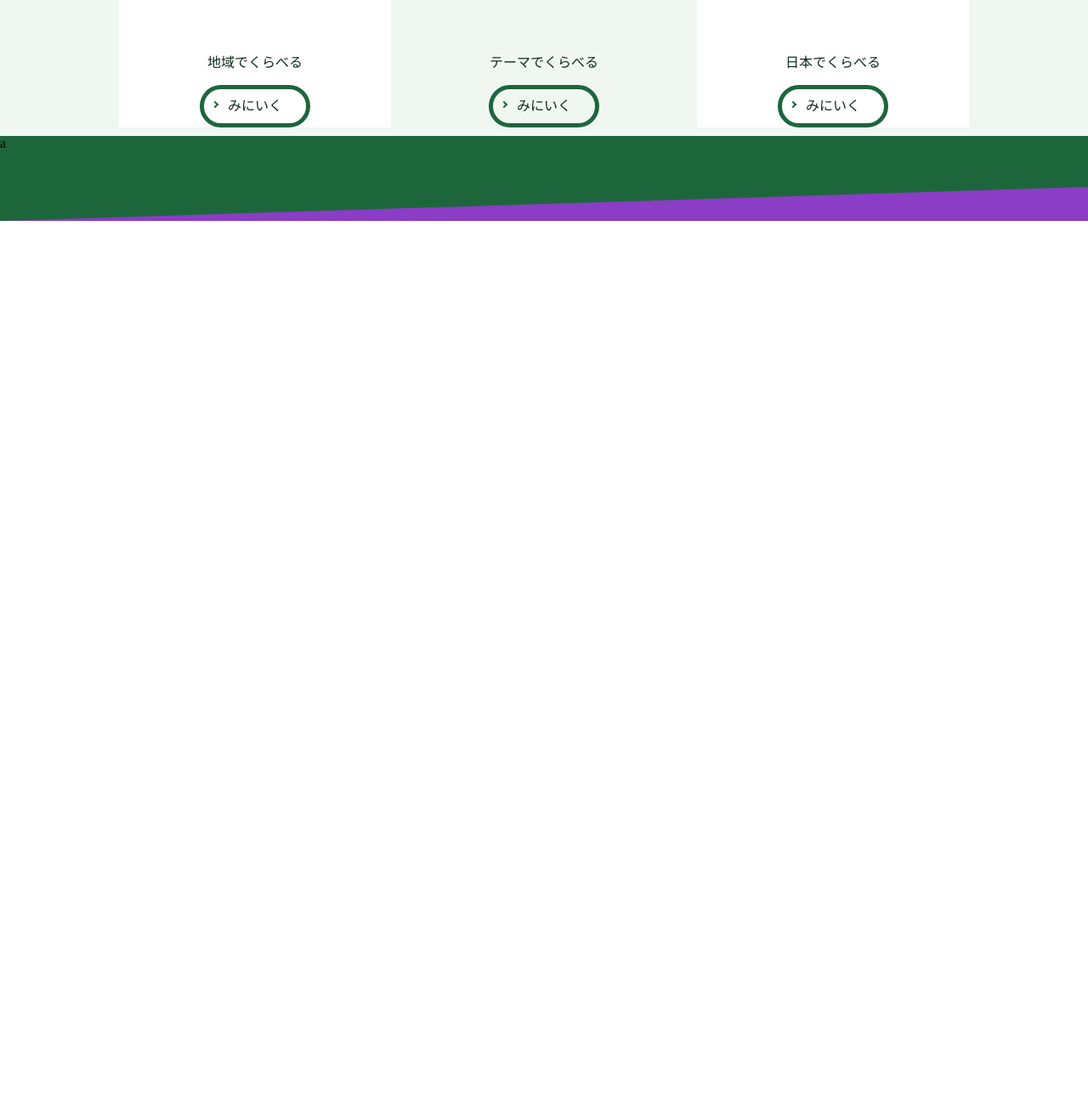
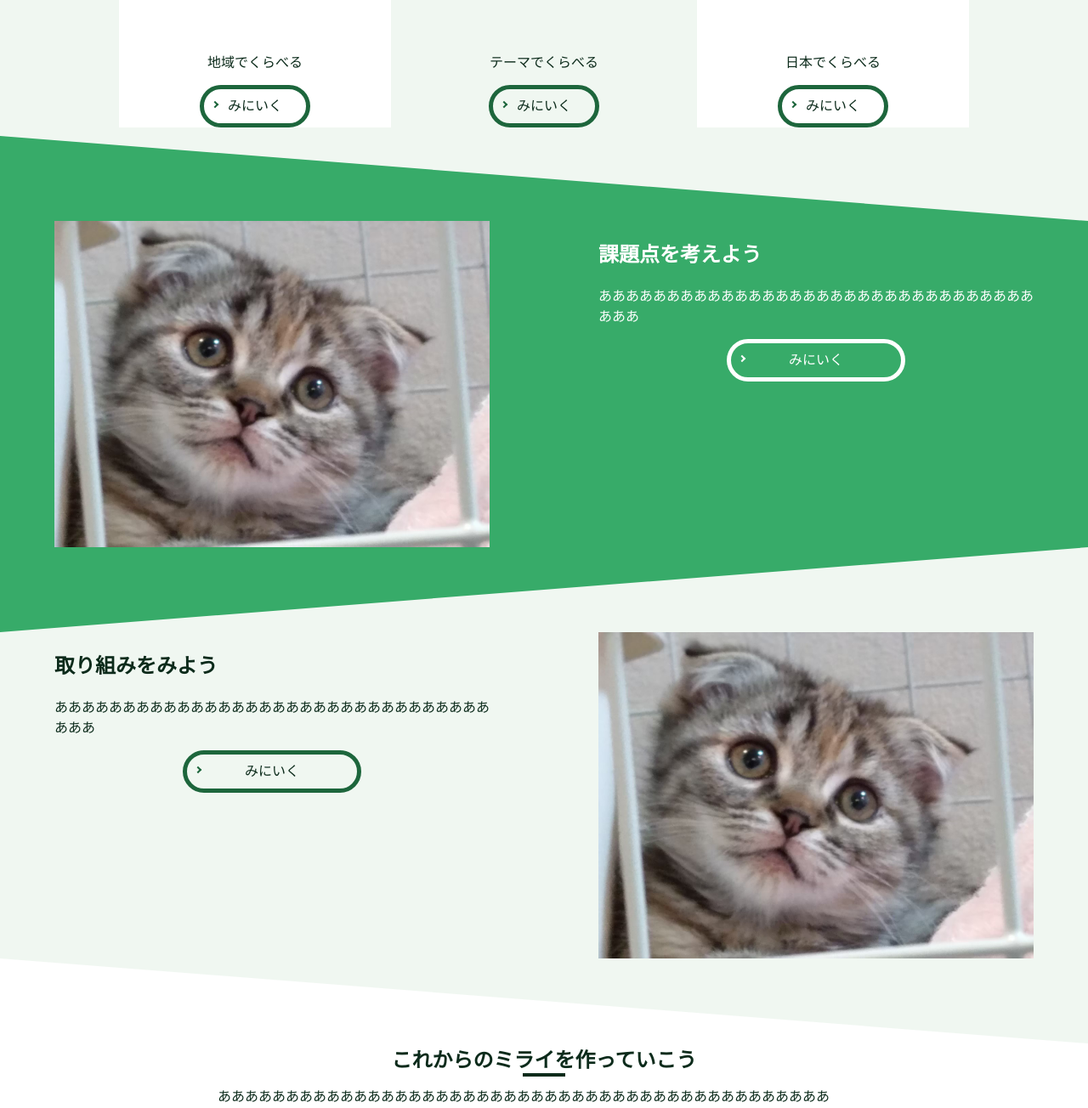
Before and after one commit to 2021KeyakiFesH2Isai/Kurabetewakaru, a plain HTML site: page index.html in a window 1280 px wide. Shown: the part 1401-2705 px from the top of the page at 85% size. Before the commit the page ends 1661 px from the top, so only its background shows below. Drawn offline with nearby package versions, Linux system fonts and the light colour scheme.

Commit message:
index done

```diff
--- a/index.html
+++ b/index.html
@@ -3,7 +3,7 @@
 
 <head>
     <meta charset="utf-8">
-    <title>6-1-1 横移動させて全画面で見せる</title>
+    <title>くらべてわかる!教育</title>
     <meta name="description" content="書籍「動くWebデザインアイディア帳」のサンプルサイトです">
 
     <meta name="viewport" content="width=device-width,initial-scale=1.0">
@@ -59,11 +59,13 @@
     <div style="background-color: #1d663c; color: white; padding-bottom: 60px; padding-top: 60px;">
         <h2 style="text-align: center; margin: 0;">サイトの概要を説明</h2>
         <hr style="height: 4px; width: 50px; background-color: white; border: 0; margin: 0 auto 10px auto;">
-        <p style="width: 30%; margin: auto;">ああああああああああああああああああああああああああああああああああああああああああああああああああああああああああああああああああああああああああああああああああああああああああああああああああああああああああああああああああああああああああああああああああああああ</p>
+        <p style="width: 30%; margin: auto;">
+            ああああああああああああああああああああああああああああああああああああああああああああああああああああああああああああああああああああああああああああああああああああああああああああああああああああああああああああああああああああああああああああああああああああああ
+        </p>
     </div>
 
     <!--くらべてみるnav-->
-    <div style="background-color: #f0f7f1; display: flex; color: #0c2b1b; justify-content: center;">
+    <div style=" background-color: #f0f7f1; display: flex; color: #0c2b1b; justify-content: center;">
         <div class="compare-nav-content" style="background-color: white;">
             <p class="compare-nav-content-topic" style="background-color: #f0f7f1; border-color: #fff;">あああ</p>
             <img src="Images/about-icon.png" alt="">
@@ -84,9 +86,40 @@
         </div>
     </div>
 
-    <div id="problem" style="background-color: #1d663c; height: 100px;">
-        a
+    <!--課題点を考えよう-->
+    <div id="problem">
+        <div style="margin: 100px 0; display: flex; justify-content: space-around; color: white;">
+            <img src="Images/PlaceHolder.jpg" alt="" style="width: 40%; object-fit: contain;">
+            <div style="width: 40%;">
+                <h2>課題点を考えよう</h2>
+                <p>あああああああああああああああああああああああああああああああああああ</p>
+                <a style="margin-bottom: 20px;">みにいく</a>
+            </div>
+        </div>
     </div>
+
+    <!--取り組みを見よう-->
+    <div id="effort">
+        <div style="margin: 0 0 100px 0; display: flex; justify-content: space-around; color: #0c2b1b;">
+            <div style="width: 40%;">
+                <h2>取り組みをみよう</h2>
+                <p>あああああああああああああああああああああああああああああああああああ</p>
+                <a style="margin-bottom: 20px;">みにいく</a>
+            </div>
+            <img src="Images/PlaceHolder.jpg" alt="" style="width: 40%; object-fit: contain;">
+        </div>
+    </div>
+
+    <!--メッセージ-->
+    <div style="background-color: #fff; color: #0c2b1b;">
+        <h2 style="margin: 0; text-align: center;">これからのミライを作っていこう</h2>
+        <hr style="height: 4px; width: 50px; background-color: #0c2b1b; border: 0; margin: 0 auto 10px auto;">
+        <p style="margin: 10px auto; width: 60%;">あああああああああああああああああああああああああああああああああああああああああああああ</p>
+    </div>
+
+    <footer style="height: 200px; background-color: #1d663c;">
+
+    </footer>
 
     <script src="https://code.jquery.com/jquery-3.4.1.min.js"
         integrity="sha256-CSXorXvZcTkaix6Yvo6HppcZGetbYMGWSFlBw8HfCJo=" crossorigin="anonymous"></script>
--- a/index.scss
+++ b/index.scss
@@ -1,6 +1,8 @@
 body {
     margin: 0;
+    width: 100%;
 }
+
 
 .slider {
     position: relative;
@@ -165,20 +167,106 @@ body {
     }
 }
 
-#problem {
+#problem{
+    position: relative;
+    width: 100%;
+
+    overflow: hidden;
+    background-color: #37AB69;
+
+    &::before {
+        content: '';
+        display: block;
+        position: absolute;
+        left:0;
+        top: 0;
+        border-top: 50px solid #f0f7f1;  /* 透明 */
+        border-right: 50vw solid #f0f7f1;  /* 透明 */
+        border-left: 50vw solid #37AB69;  /* むらさき */
+        border-bottom: 50px solid #37AB69;  /* むらさき */
+    }
+
+    &::after {
+        content: '';
+        display: block;
+        position: absolute;
+        left:0;
+        bottom: 0;
+        border-top: 50px solid transparent;  /* 透明 */
+        border-left: 50vw solid transparent;  /* 透明 */
+        border-right: 50vw solid #f0f7f1;  /* むらさき */
+        border-bottom: 50px solid #f0f7f1;  /* むらさき */
+    }
+
+    a{
+        position: relative;
+        display: block;
+        width: 200px;
+        margin: auto;
+        line-height: 40px;
+        border: 5px solid #fff;
+        border-radius: 25px;
+        text-align: center;
+
+        &::after{
+            content: '';
+            /*絶対配置で矢印の位置を決める*/
+            position: absolute;
+            top: 15px;
+            left: 10px;
+            translate: (-50%,-50%);
+            /*矢印の形状*/
+            width: 4px;
+            height: 4px;
+            border-top: 2px solid #fff;
+            border-right: 2px solid #fff;
+            transform: rotate(45deg);
+        }
+    }
+}
+
+#effort{
     position: relative;
     width: 100%;
     overflow: hidden;
+    background-color: #f0f7f1;
+
 
     &::after {
-        content: "";
+        content: '';
         display: block;
         position: absolute;
-        left: 0;
+        left:0;
         bottom: 0;
-        border-top: 20px solid transparent; /* 透明 */
-        border-left: 50vw solid transparent; /* 透明 */
-        border-right: 50vw solid #8b3dc5; /* むらさき */
-        border-bottom: 20px solid #8b3dc5; /* むらさき */
+        border-top: 50px solid transparent;  /* 透明 */
+        border-right: 50vw solid transparent;  /* 透明 */
+        border-left: 50vw solid #fff;  /* むらさき */
+        border-bottom: 50px solid #fff;  /* むらさき */
+    }
+
+    a{
+        position: relative;
+        display: block;
+        width: 200px;
+        margin: auto;
+        line-height: 40px;
+        border: 5px solid #1d663c;
+        border-radius: 25px;
+        text-align: center;
+
+        &::after{
+            content: '';
+            /*絶対配置で矢印の位置を決める*/
+            position: absolute;
+            top: 15px;
+            left: 10px;
+            translate: (-50%,-50%);
+            /*矢印の形状*/
+            width: 4px;
+            height: 4px;
+            border-top: 2px solid #1d663c;
+            border-right: 2px solid #1d663c;
+            transform: rotate(45deg);
+        }
     }
 }
```
Also changed, not shown: article.html (added), index.css, 1 other file.
